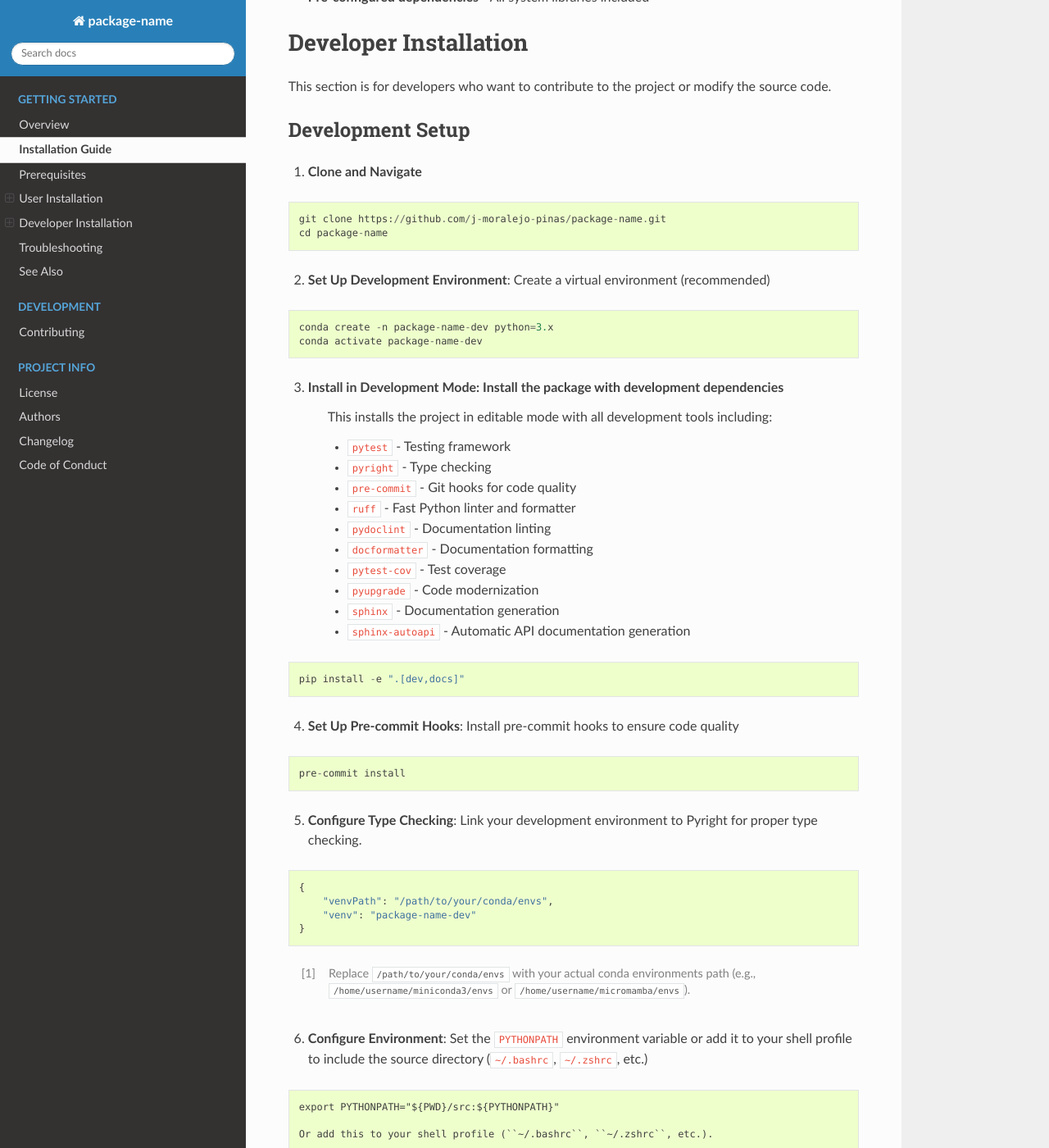
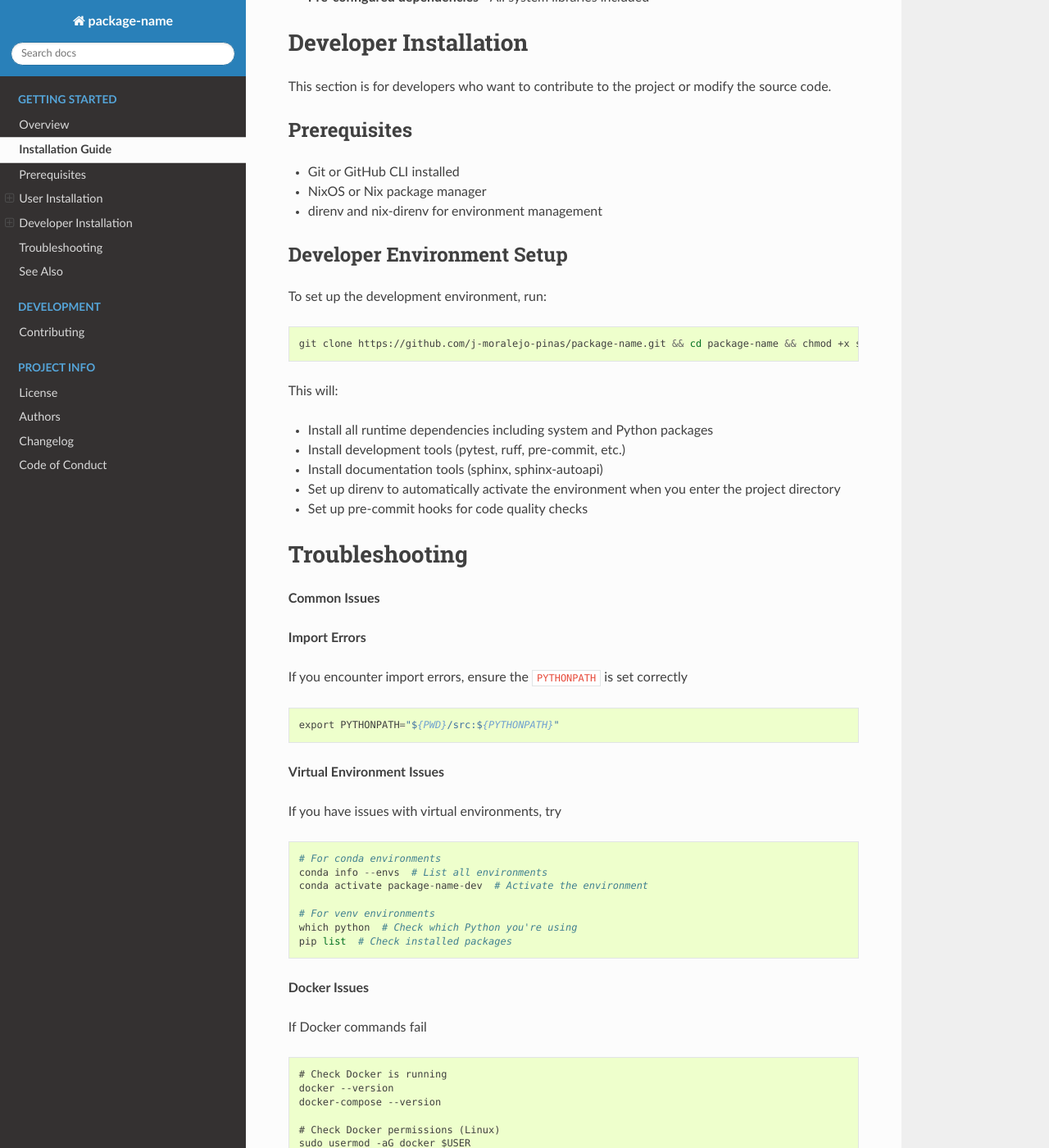
Before and after one commit to j-moralejo-pinas/python-boilerplate, a Sphinx documentation site: the page built from docs/installation.rst, in a window 1280 px wide and 1400 px high, scrolled down 2073 px. Shown: the whole window at 82% size. Built offline with Sphinx 7.4.7 and the Read the Docs theme 3.1.0, drawn with Linux system fonts in a browser that asks for light colours; formulas are drawn with MathJax 3; pages that are not in the unit, such as notebooks, are missing from menus; the version number could not be read and is left out; some of the changed text lies outside the part shown.

```diff
--- a/docs/installation.rst
+++ b/docs/installation.rst
@@ -103,74 +103,29 @@ Developer Installation
 
 This section is for developers who want to contribute to the project or modify the source code.
 
-Development Setup
------------------
+Prerequisites
+-------------
 
-1. **Clone and Navigate**
+- Git or GitHub CLI installed
+- NixOS or Nix package manager
+- direnv and nix-direnv for environment management
 
-.. code-block::
+Developer Environment Setup
+---------------------------
 
-    git clone https://github.com/j-moralejo-pinas/package-name.git
-    cd package-name
+To set up the development environment, run:
 
-2. **Set Up Development Environment**: Create a virtual environment (recommended)
+.. code-block:: bash
 
-.. code-block::
+    git clone https://github.com/j-moralejo-pinas/package-name.git && cd package-name && chmod +x setup-dev.sh && ./setup-dev.sh
 
-    conda create -n package-name-dev python=3.x
-    conda activate package-name-dev
+This will:
 
-3. **Install in Development Mode**: Install the package with development dependencies
-    This installs the project in editable mode with all development tools including:
-
-    * ``pytest`` - Testing framework
-    * ``pyright`` - Type checking
-    * ``pre-commit`` - Git hooks for code quality
-    * ``ruff`` - Fast Python linter and formatter
-    * ``pydoclint`` - Documentation linting
-    * ``docformatter`` - Documentation formatting
-    * ``pytest-cov`` - Test coverage
-    * ``pyupgrade`` - Code modernization
-    * ``sphinx`` - Documentation generation
-    * ``sphinx-autoapi`` - Automatic API documentation generation
-
-.. code-block::
-
-    pip install -e ".[dev,docs]"
-
-4. **Set Up Pre-commit Hooks**: Install pre-commit hooks to ensure code quality
-
-.. code-block::
-
-    pre-commit install
-
-5. **Configure Type Checking**: Link your development environment to Pyright for proper type checking.
-
-.. code-block::
-
-    {
-        "venvPath": "/path/to/your/conda/envs",
-        "venv": "package-name-dev"
-    }
-
-.. [#f1] Replace ``/path/to/your/conda/envs`` with your actual conda environments path (e.g., ``/home/username/miniconda3/envs`` or ``/home/username/micromamba/envs``).
-
-6. **Configure Environment**: Set the ``PYTHONPATH`` environment variable or add it to your shell profile to include the source directory (``~/.bashrc``, ``~/.zshrc``, etc.)
-
-.. code-block::
-
-    export PYTHONPATH="${PWD}/src:${PYTHONPATH}"
-
-    Or add this to your shell profile (``~/.bashrc``, ``~/.zshrc``, etc.).
-
-7. **Verify Installation**: Test that the development installation was successful
-
-.. code-block::
-
-    python -c "import package_name; print('Development installation successful!')"
-    pytest --version
-    ruff --version
-    pyright --version
+- Install all runtime dependencies including system and Python packages
+- Install development tools (pytest, ruff, pre-commit, etc.)
+- Install documentation tools (sphinx, sphinx-autoapi)
+- Set up direnv to automatically activate the environment when you enter the project directory
+- Set up pre-commit hooks for code quality checks
 
 Troubleshooting
 ===============
```
Also changed, not shown: other parts of docs/installation.rst (+2 -2 lines), CONTRIBUTING.rst (+10 -70 lines).
